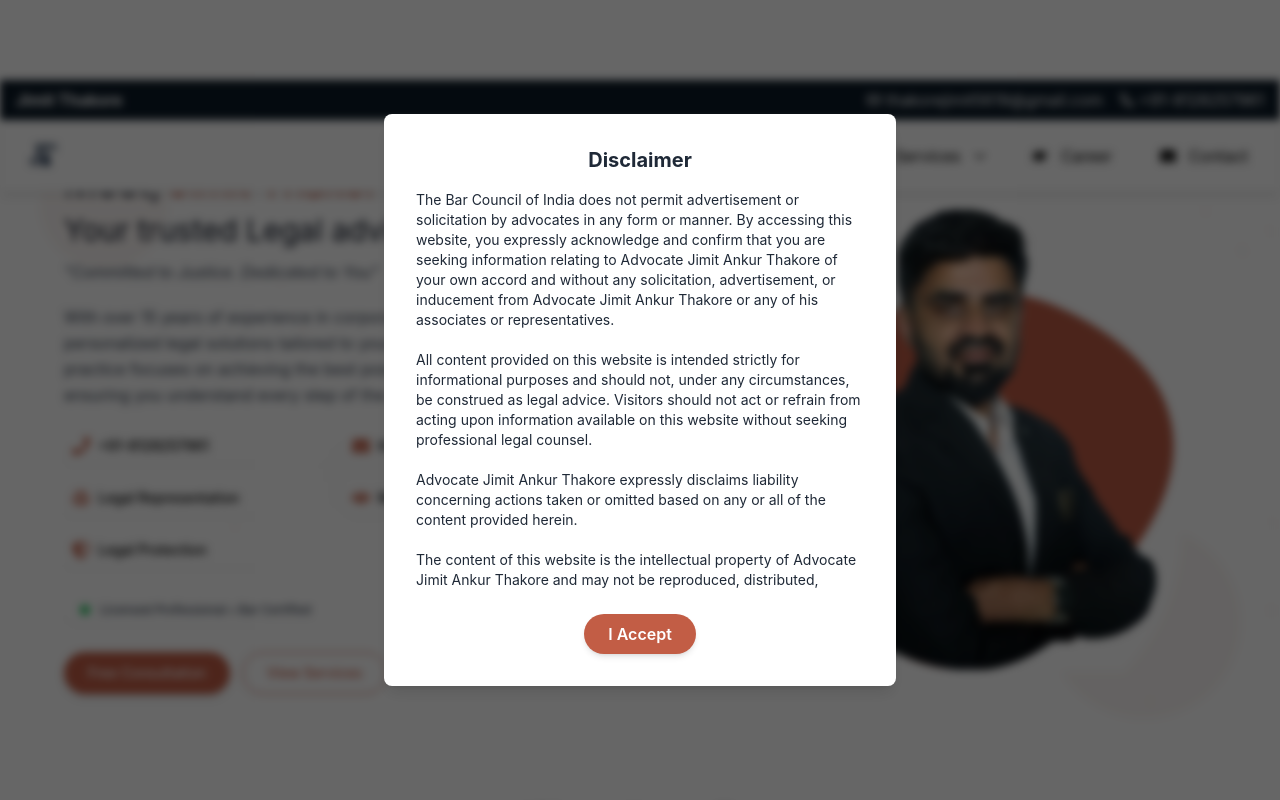
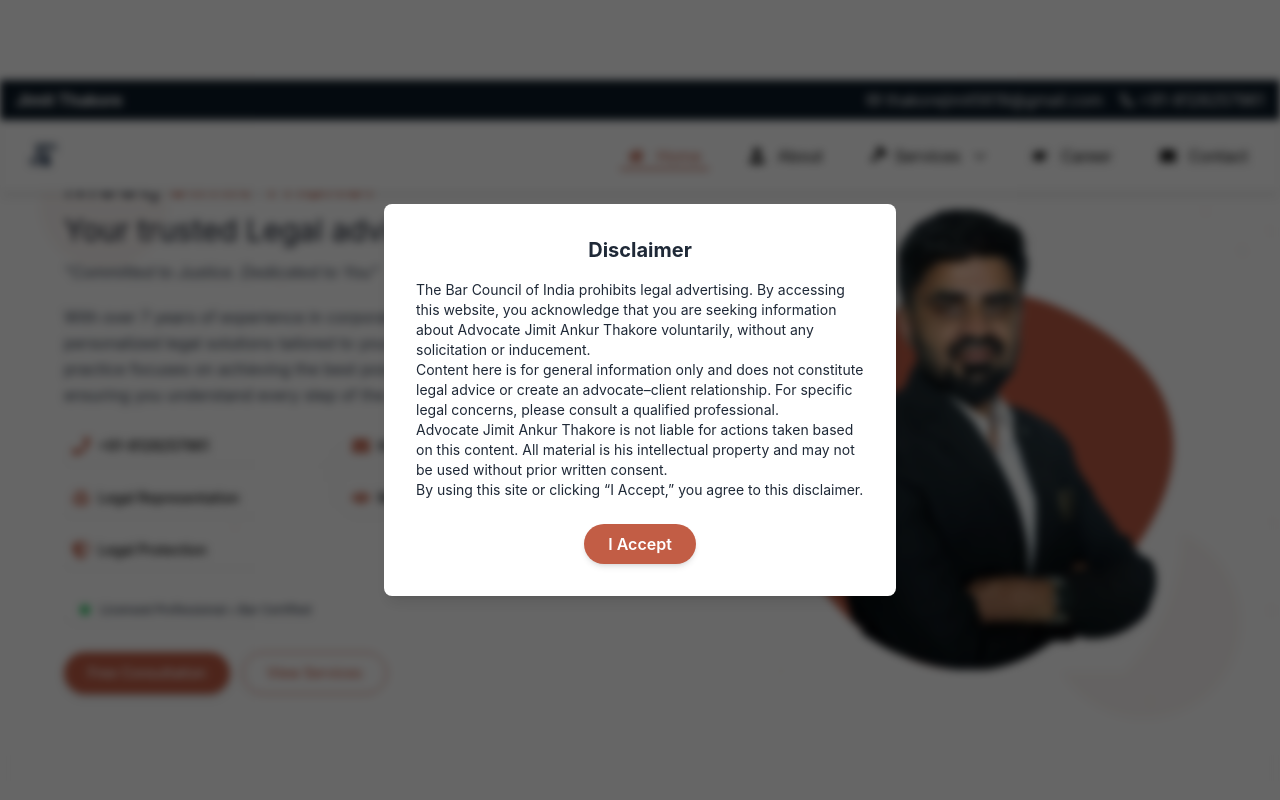
Before and after one commit to dhairya-pro/lawyer, a React (Vite) app in the folder frontened/: page / in a window 1280 px wide. Shown: the top 800 px of the page. Built offline with nearby package versions, Linux system fonts and the light colour scheme.

Commit message:
disclaimer

```diff
--- a/frontened/index.html
+++ b/frontened/index.html
@@ -2,7 +2,7 @@
 <html lang="en">
   <head>
     <meta charset="UTF-8" />
-    <link rel="icon" type="image/svg+xml" href="/src/assets/LOGO.png" />
+    <link rel="icon" type="image/svg+xm l" href="/src/assets/LOGO.png" />
     <meta name="viewport" content="width=device-width, initial-scale=1.0" />
     <title>Advocate Jimit Ankur Thakore</title>
   </head>
--- a/frontened/src/components-about/LegalAdvisorCard.jsx
+++ b/frontened/src/components-about/LegalAdvisorCard.jsx
@@ -148,7 +148,7 @@ const LegalAdvisorHero = () => {
             animate={{ opacity: 1 }}
             transition={{ delay: 0.5, duration: 0.7 }}
           >
-            With over 15 years of experience in corporate and family law, I provide personalized
+            With over 7 years of experience in corporate and family law, I provide personalized
             legal solutions tailored to your unique situation. My practice focuses on achieving
             the best possible outcomes while ensuring you understand every step of the process.
           </motion.p>
@@ -206,6 +206,10 @@ const LegalAdvisorHero = () => {
               className="bg-[#c25d45] hover:bg-[#b14a35] text-white text-sm font-medium px-6 py-2.5 rounded-full transition-colors duration-300 shadow-md hover:shadow-lg"
               whileHover={{ scale: 1.05 }}
               whileTap={{ scale: 0.97 }}
+              //directly to call action button
+              onClick={() => {
+                window.location.href = 'tel:+918128257961';
+              }}
             >
               Free Consultation
             </motion.button>
--- a/frontened/src/components-home/ClientsBenefits.jsx
+++ b/frontened/src/components-home/ClientsBenefits.jsx
@@ -217,10 +217,10 @@ const ClientsBenefits = () => {
 
         {/* Statistics with scroll-triggered counters */}
         <div className="mt-16 grid grid-cols-2 md:grid-cols-4 gap-4 text-center reveal-on-scroll">
-          <ScrollCounter title="Cases Won" endValue={500} suffix="+" />
-          <ScrollCounter title="Happy Clients" endValue={1200} suffix="+" />
-          <ScrollCounter title="Years Experience" endValue={25} suffix="+" />
-          <ScrollCounter title="Expert Lawyers" endValue={30} suffix="+" />
+          <ScrollCounter title="Cases Won" endValue={50} suffix="+" />
+          <ScrollCounter title="Happy Clients" endValue={30} suffix="+" />
+          <ScrollCounter title="Years Experience" endValue={7} suffix="+" />
+          <ScrollCounter title="Expert Lawyers" endValue={3} suffix="+" />
         </div>
 
         {/* Call to action */}
--- a/frontened/src/components-home/Homepage.jsx
+++ b/frontened/src/components-home/Homepage.jsx
@@ -9,10 +9,11 @@ const Homepage = () => {
     <div className='mt-20'>
          {/* <HeroSection/>  */}
         <LegalAdvisorHero/>
+        <WhyChooseUs/>
         <ClientsBenefits/>
         <Ourservices/>
         {/* <LegalServicesJourney/> */}
-        <WhyChooseUs/>
+
     </div>
   )
 }
--- a/frontened/src/components-home/MainLayout.jsx
+++ b/frontened/src/components-home/MainLayout.jsx
@@ -7,7 +7,10 @@ const DISCLAIMER_KEY = 'disclaimerAccepted';
 const DISCLAIMER_TIMESTAMP_KEY = 'disclaimerTimestamp';
 const DISCLAIMER_EXPIRY_TIME = 10 * 60 * 1000; // 10 minutes in milliseconds
 
-const disclaimerText = `The Bar Council of India does not permit advertisement or solicitation by advocates in any form or manner. By accessing this website, you expressly acknowledge and confirm that you are seeking information relating to Advocate Jimit Ankur Thakore of your own accord and without any solicitation, advertisement, or inducement from Advocate Jimit Ankur Thakore or any of his associates or representatives.\n\nAll content provided on this website is intended strictly for informational purposes and should not, under any circumstances, be construed as legal advice. Visitors should not act or refrain from acting upon information available on this website without seeking professional legal counsel.\n\nAdvocate Jimit Ankur Thakore expressly disclaims liability concerning actions taken or omitted based on any or all of the content provided herein.\n\nThe content of this website is the intellectual property of Advocate Jimit Ankur Thakore and may not be reproduced, distributed, transmitted, or modified without prior written consent.\n\nBy continuing to use this website, you acknowledge your acceptance and understanding of this disclaimer.`;
+const disclaimerText = `The Bar Council of India prohibits legal advertising. By accessing this website, you acknowledge that you are seeking information about Advocate Jimit Ankur Thakore voluntarily, without any solicitation or inducement.
+Content here is for general information only and does not constitute legal advice or create an advocate–client relationship. For specific legal concerns, please consult a qualified professional.
+Advocate Jimit Ankur Thakore is not liable for actions taken based on this content. All material is his intellectual property and may not be used without prior written consent.
+By using this site or clicking “I Accept,” you agree to this disclaimer.`;
 
 const MainLayout = () => {
     const location = useLocation();
```
